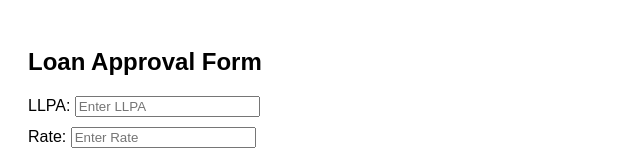
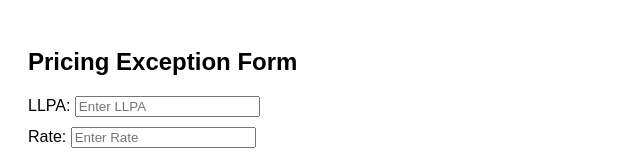
Before and after one commit to michael-lendingautomation/pricingadjustments, a plain HTML site: page index.html in a window 1280 px wide. Shown: the top 160 px of the page, without its empty margins (0-640 px from the left). Drawn offline with Linux system fonts and the light colour scheme.

Commit message:
Update index.html

```diff
--- a/index.html
+++ b/index.html
@@ -10,7 +10,7 @@
     </style>
 </head>
 <body>
-    <h2>Loan Approval Form</h2>
+    <h2>Pricing Exception Form</h2>
     <label>
         LLPA:
         <input type="number" id="llpa" step="0.01" placeholder="Enter LLPA" />
```
